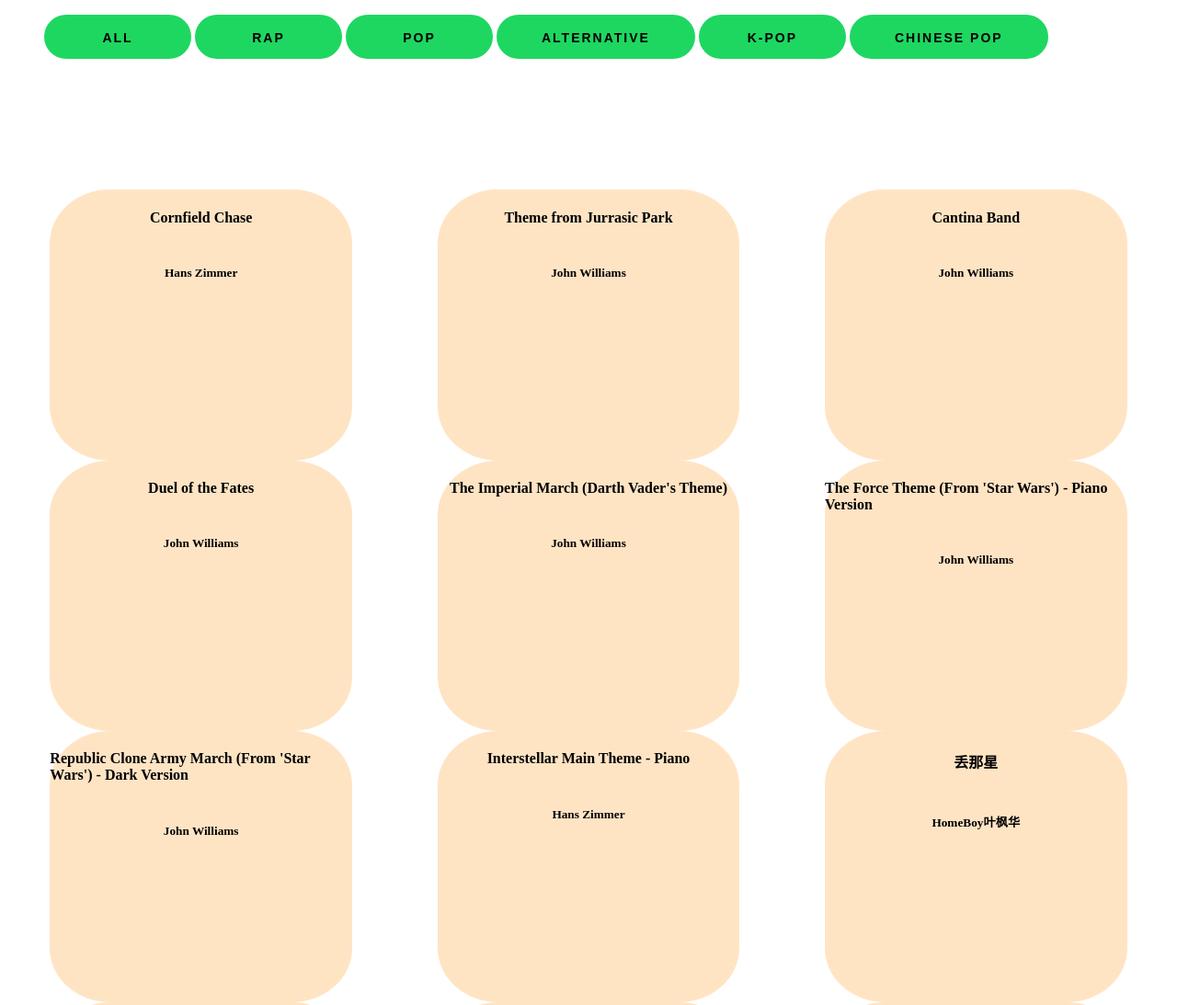
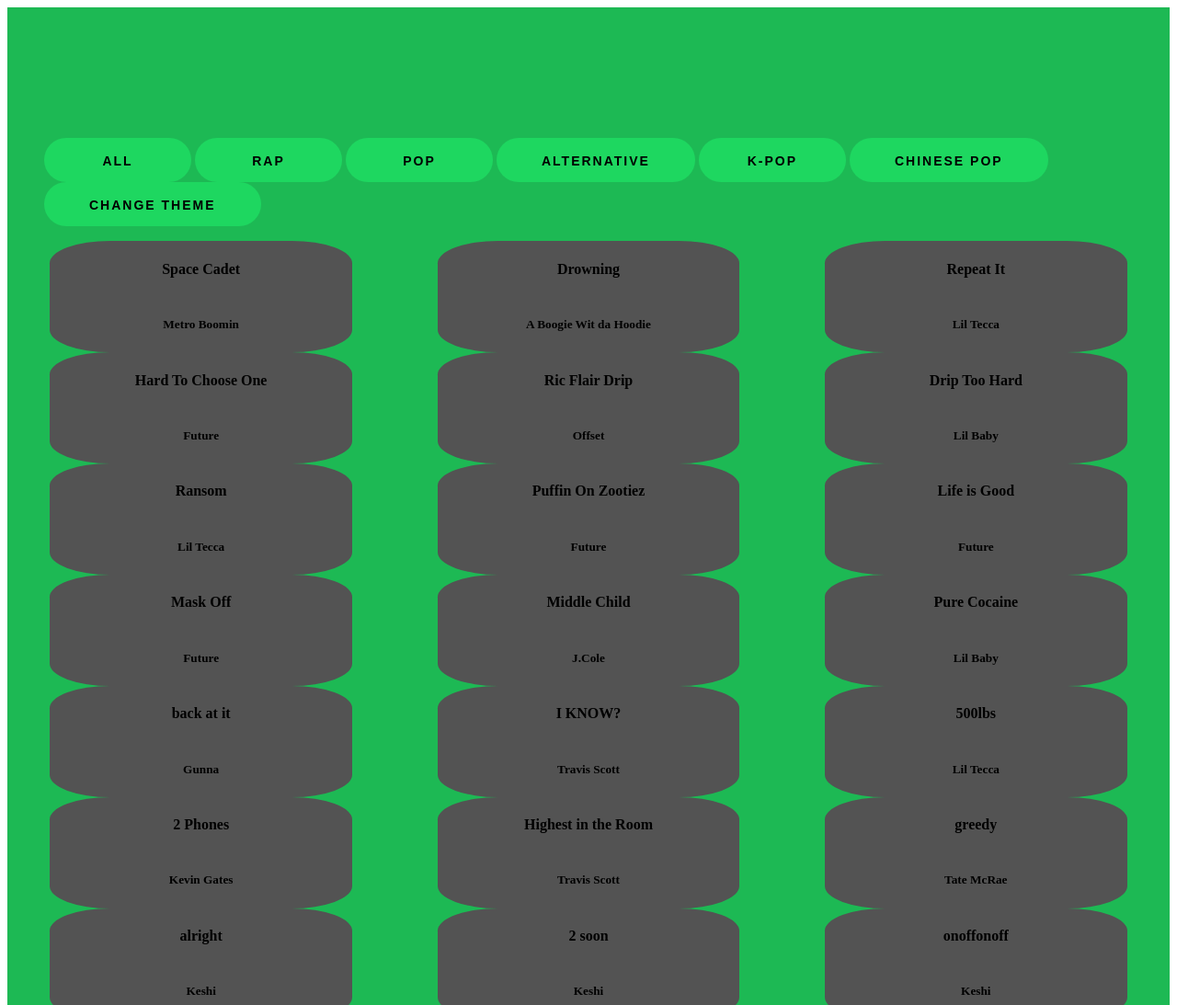
Before and after one commit to staten-island-tech/vite-project-d8b2896a-chandlermay, a website built with Vite: page vite-project-chandler/index.html in a window 1280 px wide. Shown: the top 1093 px of the page at 92% size. Built offline with nearby package versions, Linux system fonts and the light colour scheme.

Commit message:
finished-change-theme

```diff
--- a/vite-project-chandler/index.html
+++ b/vite-project-chandler/index.html
@@ -1,12 +1,16 @@
 <!doctype html>
 <html lang="en">
+
 <head>
   <meta charset="UTF-8" />
   <link rel="icon" type="image/svg+xml" href="/vite.svg" />
   <meta name="viewport" content="width=device-width, initial-scale=1.0" />
   <title>Vite App</title>
 </head>
-  <body>
+
+<body class="spotifyTheme">
+  </div>
+  <div class="container">
     <div id="filters">
       <ul>
         <button class="Sbutton" id="all">All</button>
@@ -15,13 +19,12 @@
         <button class="Sbutton" id="Alternative">Alternative</button>
         <button class="Sbutton" id="K-pop">K-pop</button>
         <button class="Sbutton" id="Chinese-pop">Chinese pop</button>
+        <button class="Sbutton" id="theme">Change Theme</button>
       </ul>
-    </div>
-    <div class="container">
-      <p>i hope this works</p>
     </div>
     <script type="module" src="./js/doms.js"></script>
     <script type="module" src="./js/songs.js"></script>
     <script type="module" src="./js/main.js"></script>
 </body>
+
 </html>
--- a/vite-project-chandler/js/doms.js
+++ b/vite-project-chandler/js/doms.js
@@ -1,7 +1,7 @@
 const DOMselectors = {
-    filters: document.querySelectorAll(".filters"),
     container: document.querySelector(".container"),
-    button: document.querySelectorAll(".button"),
+    button: document.querySelector(".Sbutton"),
+    theme: document.querySelector("#theme"),
 }
 
 export { DOMselectors };
--- a/vite-project-chandler/js/main.js
+++ b/vite-project-chandler/js/main.js
@@ -10,10 +10,21 @@
           <h5>${obj.artist}</h5>
         </div>
   `
-DOMselectors.container.insertAdjacentHTML("afterbegin", card)
+DOMselectors.container.insertAdjacentHTML("beforeend", card)
 });
 };
 createCard(songs);
+
+DOMselectors.theme.addEventListener( "click", function(){
+  if (document.body.classList.contains("spotifyTheme")) {
+    document.body.classList.add("appleTheme");
+    document.body.classList.remove("spotifyTheme");
+  } else {
+    document.body.classList.add("spotifyTheme");
+    document.body.classList.remove("appleTheme");
+  }
+}
+);
 /*
 function filter(subject) {
   function x() {
--- a/vite-project-chandler/style/style.css
+++ b/vite-project-chandler/style/style.css
@@ -11,7 +11,7 @@
     --appleBlue: #69a6f9;
 
     --primary: var(--green);
-    --secondary: var(-black);
+    --secondary: var(--black);
     --third: var(--white);
     --fourth: var(--lightGrey);
     --fifth: var(--darkGrey);
@@ -24,7 +24,13 @@
     --fourth: var(--lightGrey);
     --fifth: var(--darkGrey);
 }
-
+.appleTheme {
+    --primary: var(--pink);
+    --secondary: var(--darkPink);
+    --third: var(--purple);
+    --fourth: var(--appleBlue);
+    --fifth: var(--white);
+}
 .Sbutton {
 
     display: inline-block;
@@ -54,21 +60,15 @@
 
 }
 
-.appleTheme {
-    --primary: var(--pink);
-    --secondary: var(--darkPink);
-    --third: var(--purple);
-    --fourth: var(--appleBlue);
-    --fifth: var(--white);
-}
+
 
 .container {
     display: flex;
     flex-wrap: wrap;
-    height: 100vw;
     flex-direction: row;
     justify-content: space-around;
     padding-top: 10%;
+    background: var(--primary);
 }
 
 .card {
@@ -77,6 +77,7 @@
     align-items: center;
     width: 26%;
     height: 23%;
-    background-color: bisque;
+    background-color: var(--fifth);
     border-radius: 20%;
+
 }
```
Lines whose indentation alone changed are shown as unchanged.
